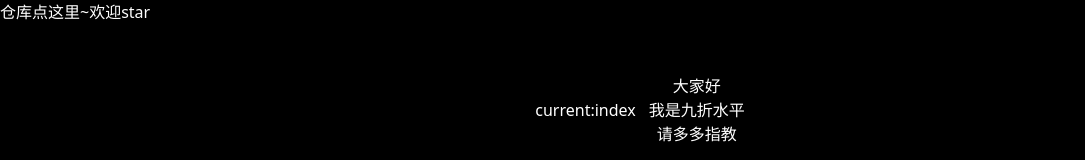
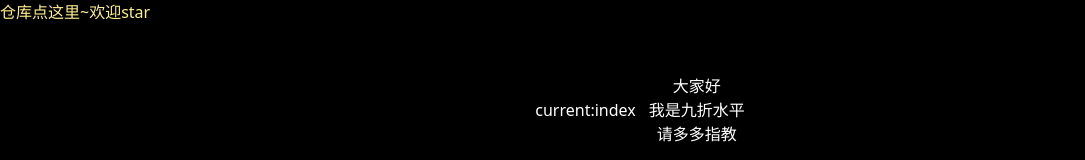
Before and after one commit to hnustwjj/react-starport, a React (Vite) app: page / in a window 1280 px wide. Shown: the top 160 px of the page, without its empty margins (0-1085 px from the left). Built offline with nearby package versions, Linux system fonts and the light colour scheme.

Commit message:
update: UI整理

```diff
--- a/src/App.tsx
+++ b/src/App.tsx
@@ -20,7 +20,13 @@ const imgs = [
 function App() {
   return (
     <div className='bg-black w-full text-white'>
-      <a href='https://github.com/hnustwjj/react-starport'>
+      <a
+        href='https://github.com/hnustwjj/react-starport'
+        hover='text-yellow-500'
+        text='yellow-200'
+        transition='all'
+        duration='200'
+      >
         仓库点这里~欢迎star
       </a>
       <Starport>
```
